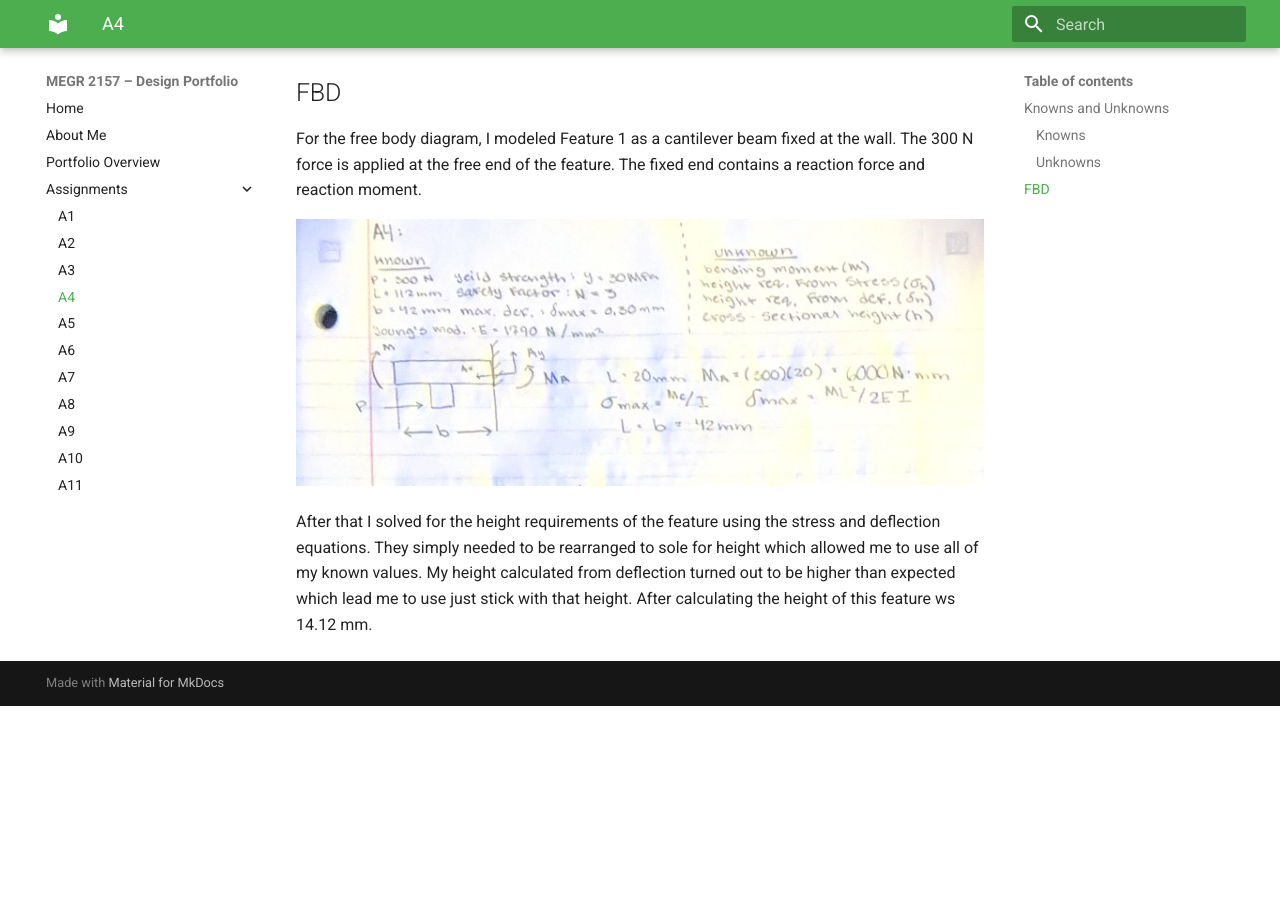
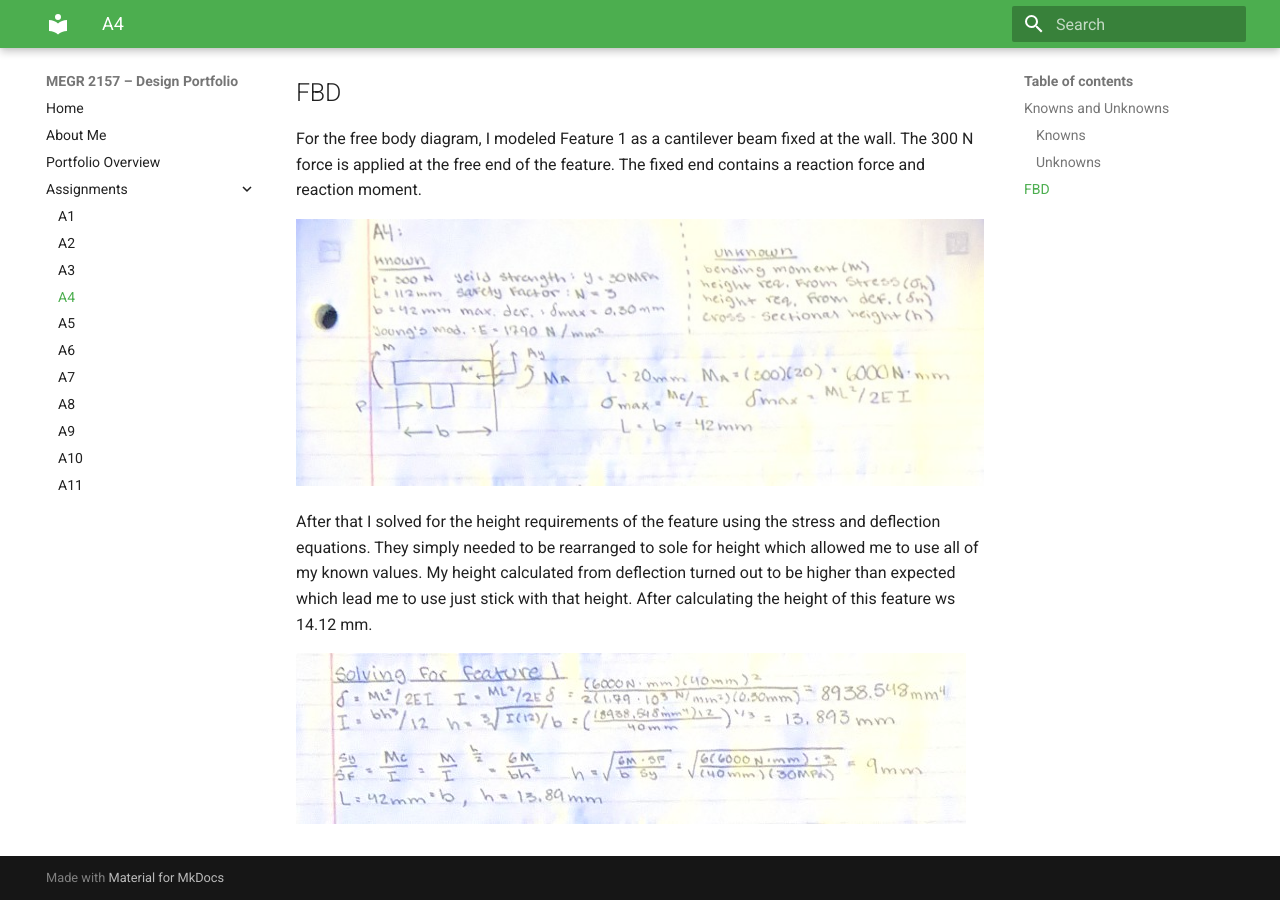
Before and after one commit to gmclean04/Mclean-MEGR-2156-Portfolio, an MkDocs documentation site: the page built from docs/assignments/A04/index.md, in a window 1280 px wide and 900 px high, scrolled down 1598 px. Built offline with MkDocs 1.6.1 and Material for MkDocs 9.7.7, drawn with Linux system fonts in a browser that asks for light colours; before the commit the page ends 2304 px from its top, so only the background shows below that.

Commit message:
Update index.md

```diff
--- a/docs/assignments/A04/index.md
+++ b/docs/assignments/A04/index.md
@@ -36,3 +36,5 @@ For the free body diagram, I modeled Feature 1 as a cantilever beam fixed at the
 ![image alt](https://github.com/gmclean04/Mclean-MEGR-2156-Portfolio/blob/20b3585e121eefba31f2bf84debc4dc610c6aa69/docs/assignments/A04/SS_3.jpg)
 
 After that I solved for the height requirements of the feature using the stress and deflection equations. They simply needed to be rearranged to sole for height which allowed me to use all of my known values. My height calculated from deflection turned out to be higher than expected which lead me to use just stick with that height. After calculating the height of this feature ws 14.12 mm.
+
+![image alt](https://github.com/gmclean04/Mclean-MEGR-2156-Portfolio/blob/81a17e152c4897a2e1d3530881c267e205e6f2a1/docs/assignments/A04/SS_4.jpg)
```
